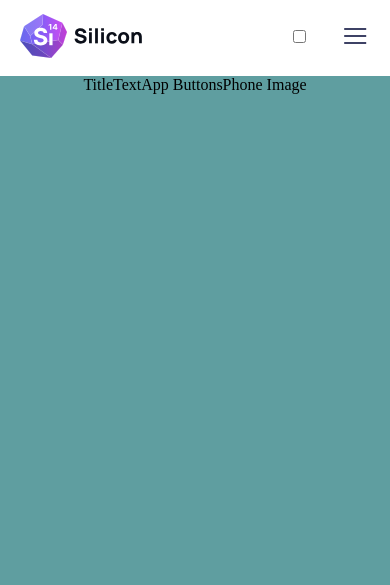
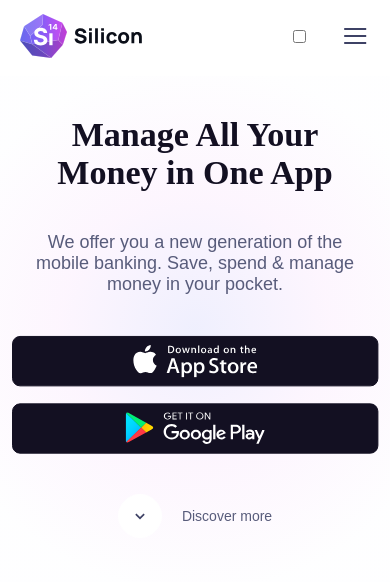
Before and after one commit to Chugarah/Silicon-AB, a plain HTML site: page index.html in a window 390 px wide. Drawn offline with Linux system fonts and the light colour scheme.

Commit message:
Banner, Phone ready

```diff
--- a/assets/css/base.css
+++ b/assets/css/base.css
@@ -13,3 +13,7 @@
 .margin-center {
   margin: 0 auto;
 }
+
+.content-max-width {
+  max-width: 81.25rem;
+}
--- a/assets/css/components.css
+++ b/assets/css/components.css
@@ -20,6 +20,7 @@
 
 .main-menu li a:hover {
   color: #6366f1;
+  transition: cubic-bezier(1, 0, 0, 1);
 }
 
 .main-menu li a:active {
@@ -49,8 +50,27 @@
   color: white;
 }
 
+/* Buttons Promotion & Banner Content */
+
+.inline-block img {
+  height: auto;
+}
+
+/* Links */
+
+.text-decoration-none {
+  text-decoration: none;
+}
+
 /* Form Elements End *
 
+
+/* Images  */
+.img-store-apps {
+  width: 22.9rem;
+  height: 3.150625rem;
+}
+/* Images End */
 
 /* Other Fancy Stuff */
 .primary-background-color {
@@ -79,4 +99,11 @@
     width: 2.875em;
   }
 }
+
+/* Banner & Promotion */
+@container main (width < 1300px) {
+}
+@container main (width < 768px) {
+}
+
 /* Responsive Design END */
--- a/assets/css/fonts.css
+++ b/assets/css/fonts.css
@@ -16,3 +16,62 @@
 .font-color-header-a {
   color: 33354d;
 }
+
+.font-color-heading {
+  color: #131022;
+}
+
+.font-color-text {
+  color: #585c7b;
+}
+
+.extra-bold {
+  font-weight: 800;
+}
+
+.font-regular {
+  font-weight: 400;
+}
+
+/* Text */
+p,
+span {
+  font-family: "Manrope", sans-serif;
+}
+
+.text-center {
+  text-align: center;
+}
+
+/* Title's Headers */
+h1 {
+  font-size: 2.5rem;
+}
+h2 {
+  font-size: 2rem;
+}
+h3 {
+  font-size: 1.75rem;
+}
+h4 {
+  font-size: 1.5rem;
+}
+h5 {
+  font-size: 1.25rem;
+}
+h6 {
+  font-size: 1rem;
+}
+
+/* Font Sizes */
+.promo-size-text-a {
+  font-size: 2.13125rem;
+}
+
+.font-size-regular {
+  font-size: 1.125rem;
+}
+
+.font-link-small {
+  font-size: 0.875rem;
+}
--- a/assets/css/layout.css
+++ b/assets/css/layout.css
@@ -4,6 +4,10 @@
     */
   width: 100%;
   width: 100dvw;
+}
+
+.inline-block {
+  display: inline-block;
 }
 
 /* Footer Container Height */
@@ -34,8 +38,17 @@
 }
 
 /* FLEX Layout */
+
+.flex {
+  display: flex;
+}
+
 .flex-center {
   justify-content: center;
+}
+
+.flex-items-center {
+  align-items: center;
 }
 
 .flex-right-horizontal {
@@ -58,12 +71,15 @@
   flex-direction: row;
   min-height: 4.75rem;
   justify-content: space-between;
-  max-width: 81.25rem;
 }
 
 .header-wrapper {
   container-type: inline-size;
   container-name: header;
+}
+.main-wrapper {
+  container-type: inline-size;
+  container-name: main;
 }
 
 .flex-box {
@@ -75,9 +91,45 @@
 .banner-content-flex {
   display: flex;
   flex-direction: row;
-  min-height: 54.75rem;
 }
+
+.banner-content-flex {
+  /* https://cssgradient.io/ */
+  background: rgb(99, 102, 241);
+  background: radial-gradient(
+    circle,
+    rgba(99, 102, 241, 0.1026785714285714) 0%,
+    rgba(218, 70, 239, 0.052258403361344574) 42%,
+    rgba(241, 244, 253, 0.07466736694677867) 83%
+  );
+}
+
 /* Banner Content END */
+
+/* Paddings & Margins */
+
+/* Widths */
+.with-4 {
+  width: 4em;
+}
+
+.padding-top-bottom-2 {
+  padding: 2.5rem 0 2.5rem 0;
+}
+
+.padding-top-2 {
+  padding: 2.5rem 0 0 0;
+}
+
+.padding-top-1 {
+  padding: 1rem 0 0 0;
+}
+
+.padding-right-1 {
+  padding-right: 1.25em;
+}
+
+/* Paddings */
 
 /* Responsive Design */
 /* Header */
@@ -119,4 +171,27 @@
     gap: 0em;
   }
 }
+
+/* Banner & Promotion */
+@container main (width < 1300px) {
+  .flex-banner-box {
+    padding-left: 1.9375rem;
+    padding-right: 1.9375rem;
+  }
+  .content-max-width {
+    max-width: 24.375rem;
+  }
+}
+@container main (width < 768px) {
+  .banner-content-flex {
+    flex-direction: column;
+  }
+  .flex-banner-box {
+    padding-left: 1.9375rem;
+    padding-right: 1.9375rem;
+  }
+  .content-max-width {
+    max-width: 24.375rem;
+  }
+}
 /* Responsive Design END */
--- a/index.html
+++ b/index.html
@@ -20,7 +20,7 @@
           <div class="header-content grid-header">
             <div class="header-wrapper">
               <!-- Header Flex Box-->
-              <div class="header-content-flex margin-center">
+              <div class="header-content-flex margin-center content-max-width">
                 <div class="flex-box">
                   <!-- Logo & Nav Flex Box-->
                   <div
@@ -72,20 +72,76 @@
           </div>
         </header>
         <main aria-label="Main Content">
+          <div class="main-wrapper">
             <section aria-label="Promotion Banner Content">
               <!-- Banner / Promotion Content-->
-            <div class="grid-banner-content background-grey">
+              <div class="grid-banner-content">
                 <!-- Flex Content-->
-              <div class="banner-content-flex flex-center">
-                <div>Title</div>
-                <div>Text</div>
-                <div>App Buttons</div>
-                <div>Phone Image</div>
+                <div
+                  class="banner-content-flex margin-center content-max-width"
+                >
+                  <div class="flex-banner-box">
+                    <h1
+                      class="padding-top-2 font-color-heading extra-bold promo-size-text-a text-center"
+                    >
+                      Manage All Your Money in One App
+                    </h1>
+                  </div>
+                  <div class="flex-banner-box">
+                    <p
+                      class="padding-top-bottom-2 font-color-text font-regular font-size-regular text-center"
+                    >
+                      We offer you a new generation of the mobile banking. Save,
+                      spend & manage money in your pocket.
+                    </p>
+                  </div>
+                  <div class="flex-banner-box text-center">
+                    <a
+                      href="#"
+                      class="flex flex-center flex-items-center text-decoration-none"
+                    >
+                      <img
+                        src="/assets/media/img/app-apple-store.svg"
+                        alt="Apple
+                    Store Link"
+                      />
+                    </a>
+                    <a
+                      href="#"
+                      class="flex flex-center flex-items-center text-decoration-none"
+                    >
+                      <img
+                        class="padding-top-1"
+                        src="/assets/media/img/app-android-store.svg"
+                        alt="Android
+                  Store Link"
+                      />
+                    </a>
+                  </div>
+                  <div class="flex-banner-box text-center padding-top-bottom-2">
+                    <div class="inline-block">
+                      <a
+                        href="#"
+                        class="flex flex-center flex-items-center text-decoration-none"
+                      >
+                        <img
+                          class="with-4 padding-right-1"
+                          src="/assets/media/img/arrow-button.svg"
+                          alt="Arrow Down"
+                        />
+                        <span class="font-link-small font-color-text"
+                          >Discover more</span
+                        >
+                      </a>
+                    </div>
+                  </div>
+                  <div class="flex-banner-box"></div>
                 </div>
                 <!-- Flex Content End-->
               </div>
               <!-- Banner / Promotion Content End-->
             </section>
+          </div>
         </main>
         <footer aria-label="Footer, Copyright and Company information"></footer>
       </div>
```
Also changed, not shown: assets/media/img/app-android-store.svg (added), assets/media/img/app-apple-store.svg (added), assets/media/img/arrow-button.svg (added). Lines whose indentation alone changed are shown as unchanged.
